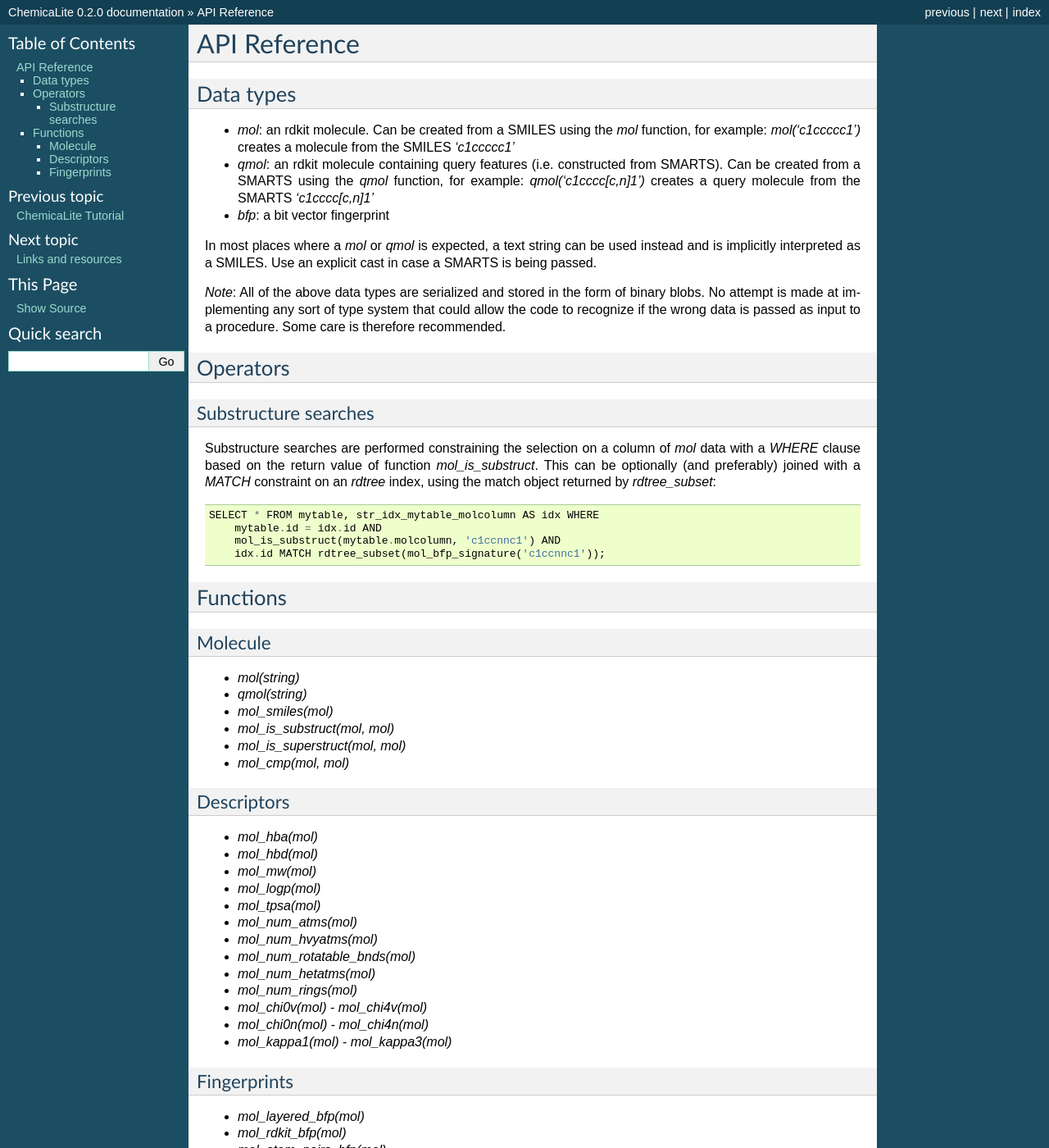
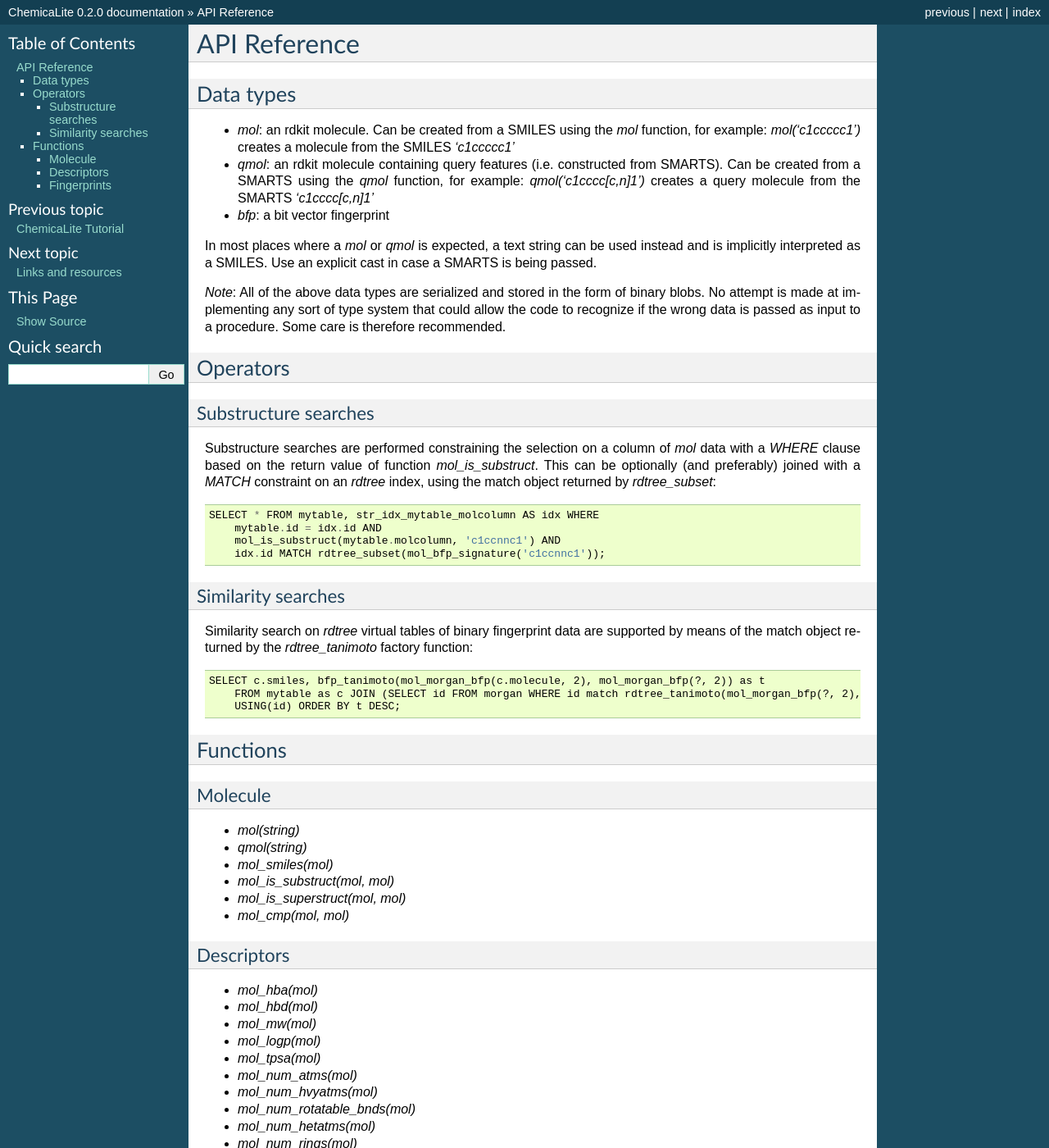
Before and after one commit to rvianello/chemicalite, a Sphinx documentation site: the page built from docs/api.rst, in a window 1280 px wide and 1400 px high. Shown: the whole window at 82% size. Built offline with Sphinx 7.4.7, drawn with Linux system fonts in a browser that asks for light colours.

Commit message:
added rdtree_tanimoto to the reference.

```diff
--- a/docs/api.rst
+++ b/docs/api.rst
@@ -24,6 +24,15 @@
         mytable.id = idx.id AND
         mol_is_substruct(mytable.molcolumn, 'c1ccnnc1') AND
         idx.id MATCH rdtree_subset(mol_bfp_signature('c1ccnnc1'));
+
+Similarity searches
+...................
+
+Similarity search on `rdtree` virtual tables of binary fingerprint data are supported by means of the match object returned by the `rdtree_tanimoto` factory function::
+
+    SELECT c.smiles, bfp_tanimoto(mol_morgan_bfp(c.molecule, 2), mol_morgan_bfp(?, 2)) as t
+        FROM mytable as c JOIN (SELECT id FROM morgan WHERE id match rdtree_tanimoto(mol_morgan_bfp(?, 2), ?)) as idx
+        USING(id) ORDER BY t DESC;
 
 Functions
 ---------
```
